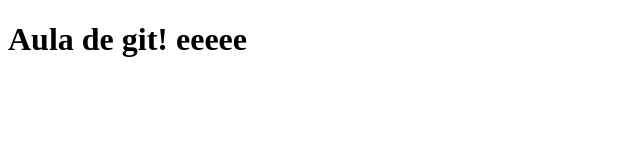
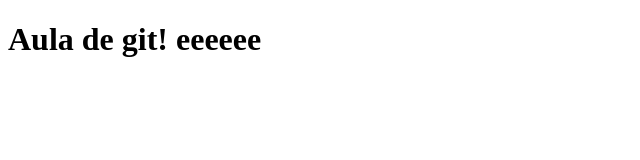
Before and after one commit to jenicarvalho/campinas-tech-talents, a plain HTML site: page index.html in a window 1280 px wide. Shown: the full height of the page, 0-640 px from the left. Drawn offline with Linux system fonts and the light colour scheme.

```diff
--- a/index.html
+++ b/index.html
@@ -7,7 +7,7 @@
 </head>
 <body>
 
-  <h1>Aula de git! eeeee</h1>
+  <h1>Aula de git! eeeeee</h1>
 
 </body>
 </html>
```
